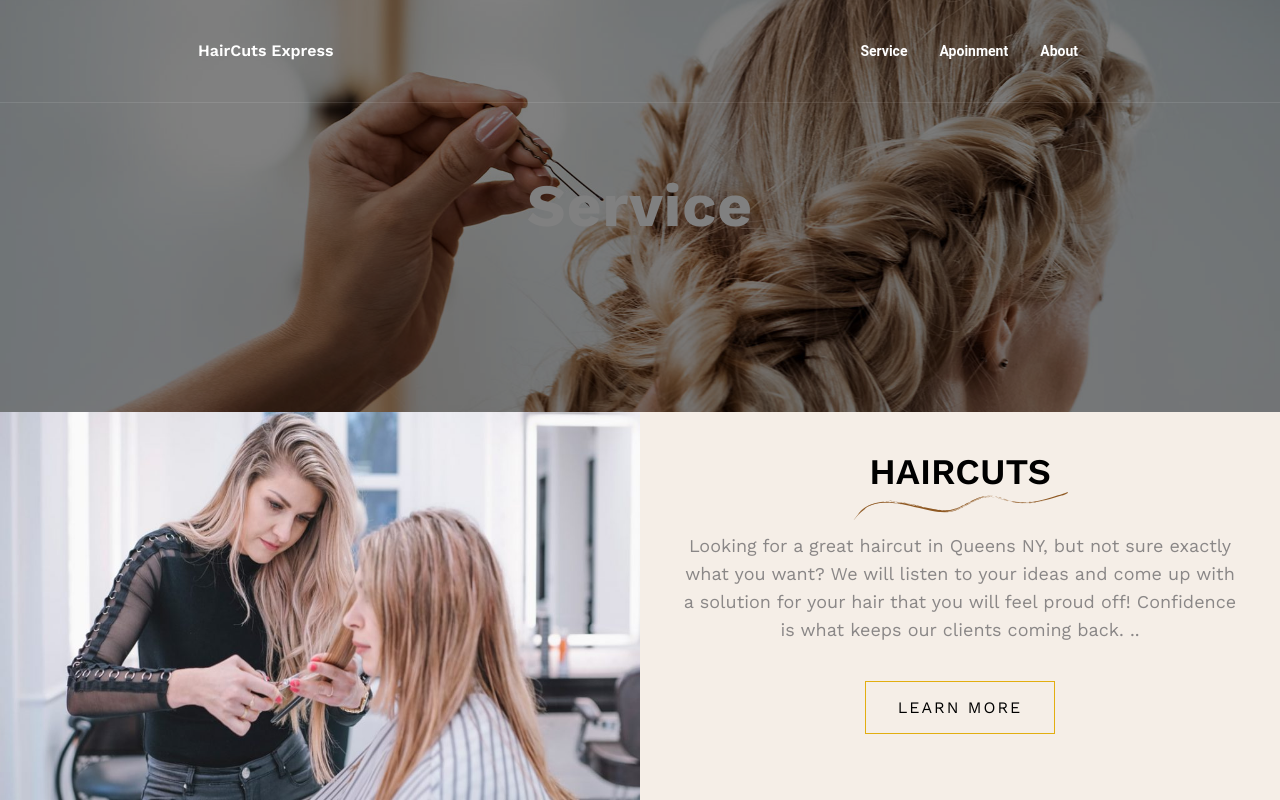
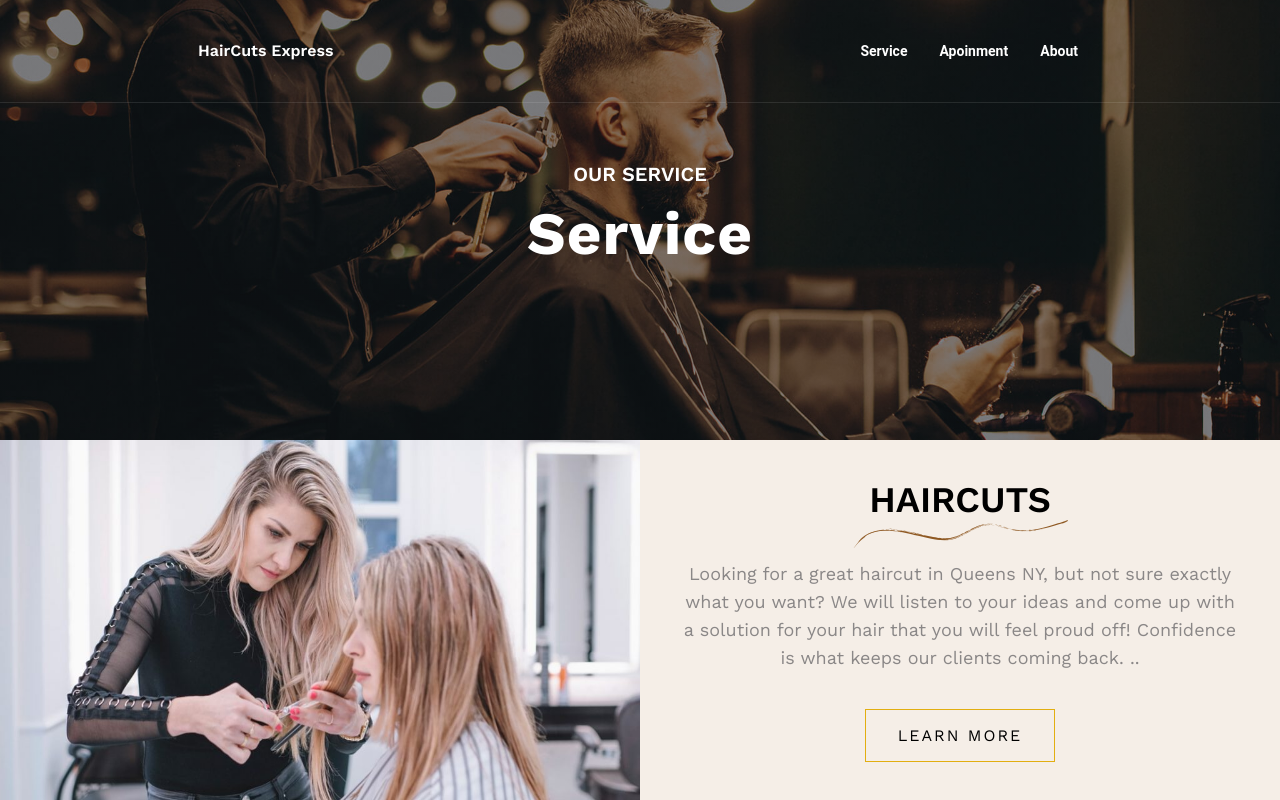
Before and after one commit to FazlyRabbi/HaircutsExpress, a Next.js app: page /service in a window 1280 px wide. Shown: the top 800 px of the page. Built offline with nearby package versions, Linux system fonts and the light colour scheme.

Commit message:
fix the issues

```diff
--- a/src/app/components/Choose/Choose.jsx
+++ b/src/app/components/Choose/Choose.jsx
@@ -14,7 +14,7 @@ function Choose() {
   };
 
   return (
-    <section className="bg-[#F5EEE7] h-full py-5">
+    <section className="bg-[#F5EEE7] h-full ">
       <div className="about_bg_img w-full py-40 ">
         <div className="container mx-auto px-4">
           <div className="text-white text-center">
@@ -27,7 +27,7 @@ function Choose() {
 
       {/* daynamic content  */}
 
-      <div className=" container mx-auto py-8">
+      <div className=" container mx-auto py-10">
         <div className=" md:grid-cols-2 gap-x-10 grid grid-cols-1">
           <div className="mt-5">
             <TabsNav />
--- a/src/app/components/Hero.jsx
+++ b/src/app/components/Hero.jsx
@@ -5,9 +5,8 @@ export default function Home() {
     <div className="bg_img w-full py-40 h-[80vh] ">
       <div className="container mx-auto px-4">
         <div className="text-white text-center">
-          <p className="uppercase font-semibold text-lg lg:text-xl">about us</p>
           <h2 className="text-4xl md:text-6xl font-bold py-2  lg:py-4 tracking-[1px]">
-          home
+            home
           </h2>
         </div>
       </div>
--- a/src/app/components/Services.jsx
+++ b/src/app/components/Services.jsx
@@ -39,9 +39,12 @@ import {
 function Services() {
   return (
     <section>
-      <div className="service_bg_img w-full py-40  brightness-50">
+      <div className="about_bg_img w-full py-40 ">
         <div className="container mx-auto px-4">
           <div className="text-white text-center">
+            <p className="uppercase font-semibold text-lg lg:text-xl">
+              our service
+            </p>
             <h2 className="text-4xl md:text-6xl font-bold py-2  lg:py-4 tracking-[1px]">
               Service
             </h2>
```
